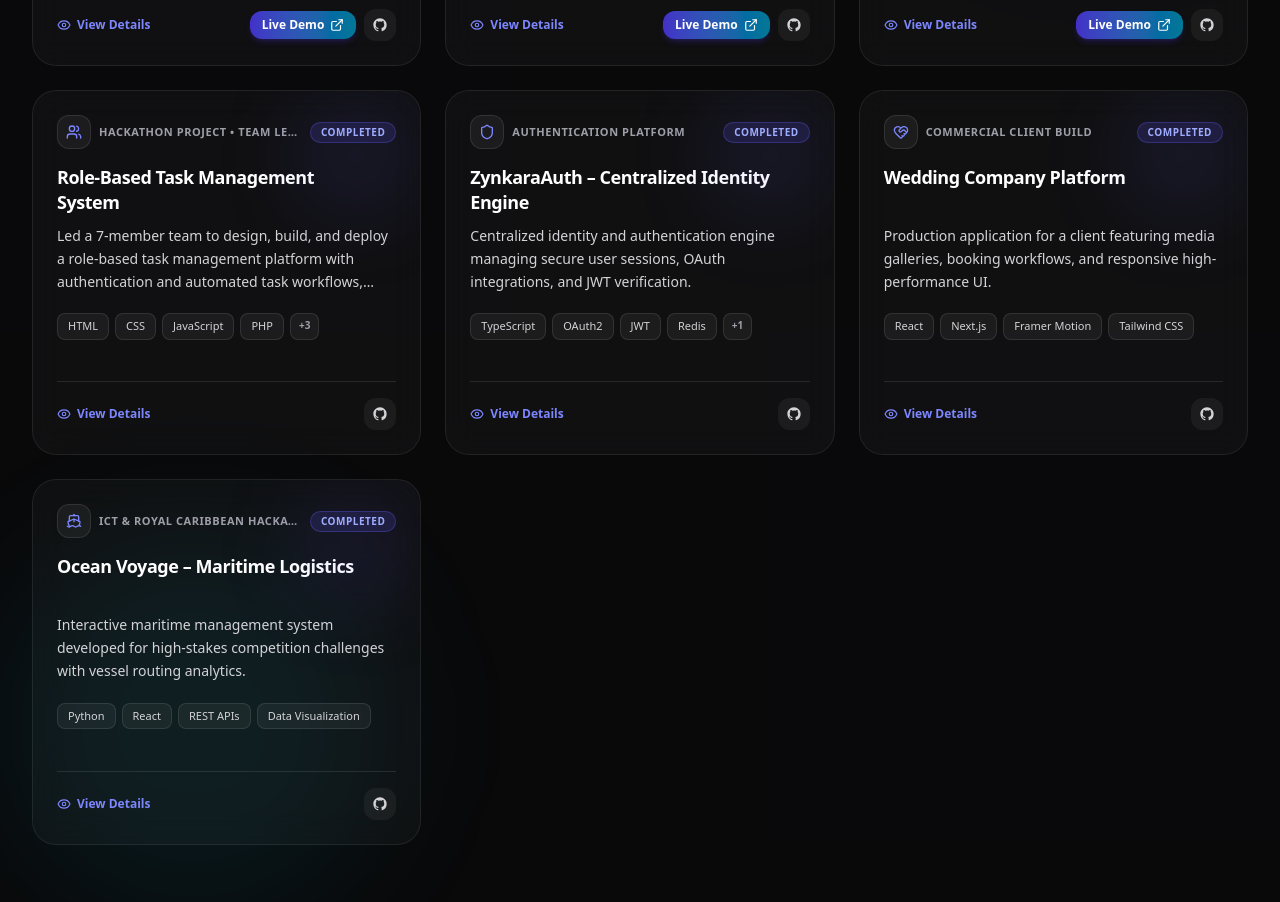
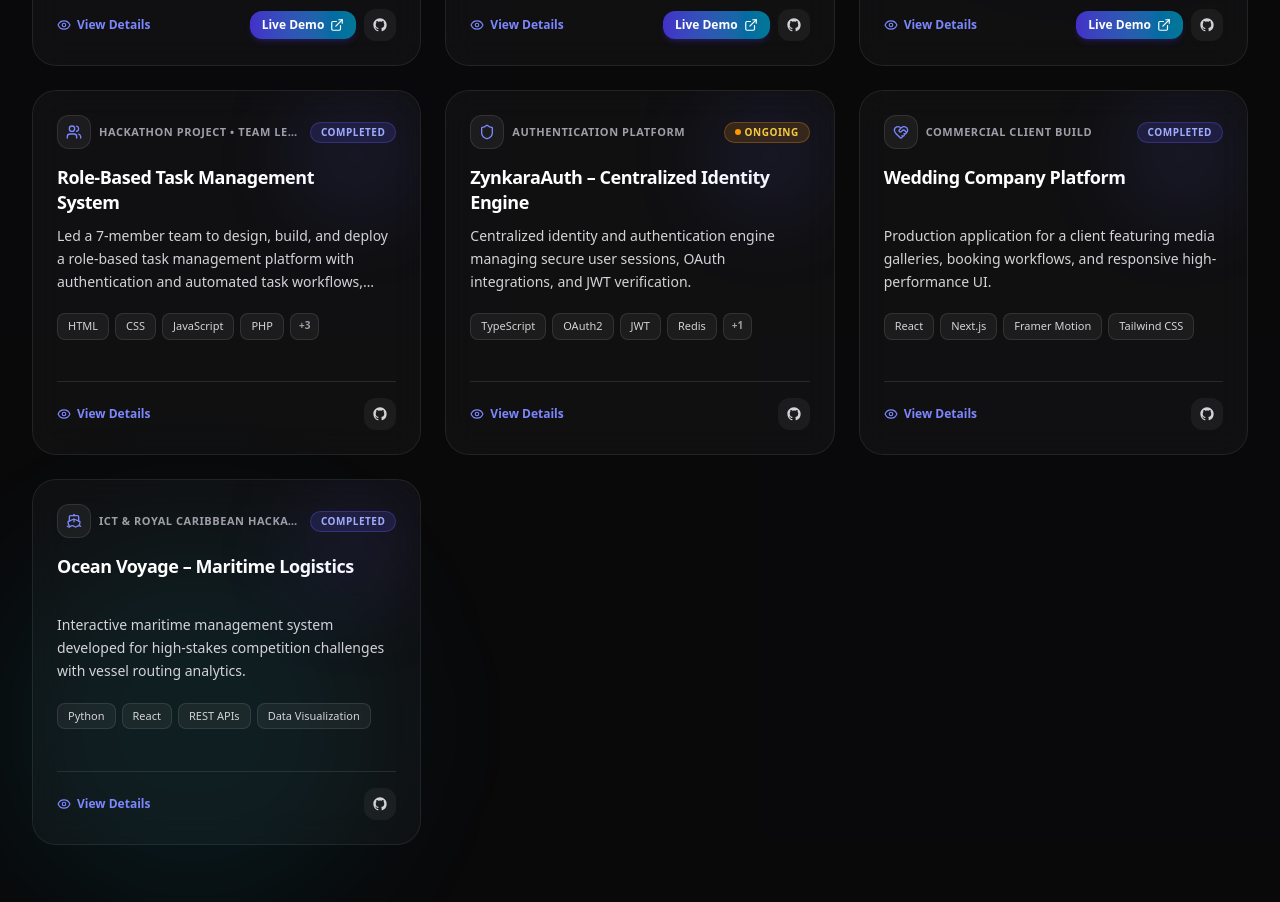
Before and after one commit to MEHTHAB7/My_portfolio, a Next.js app: page / in a window 1280 px wide. Shown: the part 4240-5142 px from the top of the page. Built offline with nearby package versions, Linux system fonts and the light colour scheme.

Commit message:
feat: set ZynkaraAuth to ongoing status

```diff
--- a/components/ProjectsSection.tsx
+++ b/components/ProjectsSection.tsx
@@ -207,9 +207,9 @@ const projectsData: ProjectItem[] = [
     id: "zynkaraauth",
     title: "ZynkaraAuth – Centralized Identity Engine",
     category: "Authentication Platform",
-    badge: "SECURITY ENGINE",
-    status: "completed",
-    period: "2025",
+    badge: "SECURITY ENGINE • ONGOING",
+    status: "ongoing",
+    period: "Ongoing • In Active Development",
     roleOrTeam: "Backend Engineer",
     description:
       "Centralized identity and authentication engine managing secure user sessions, OAuth integrations, and JWT verification.",
```
